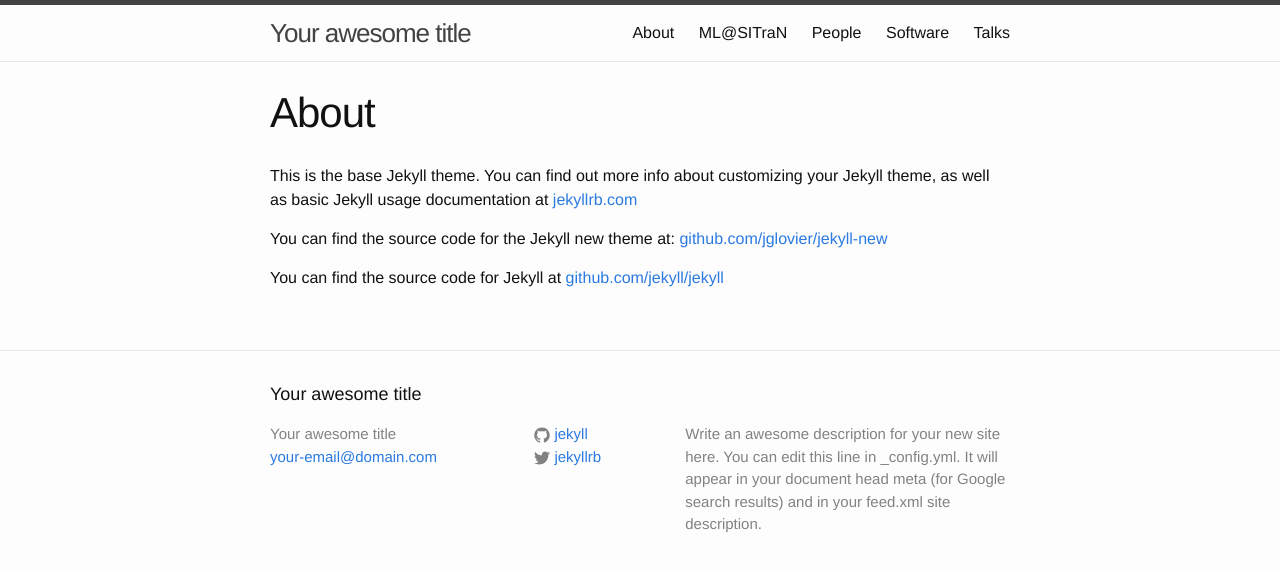
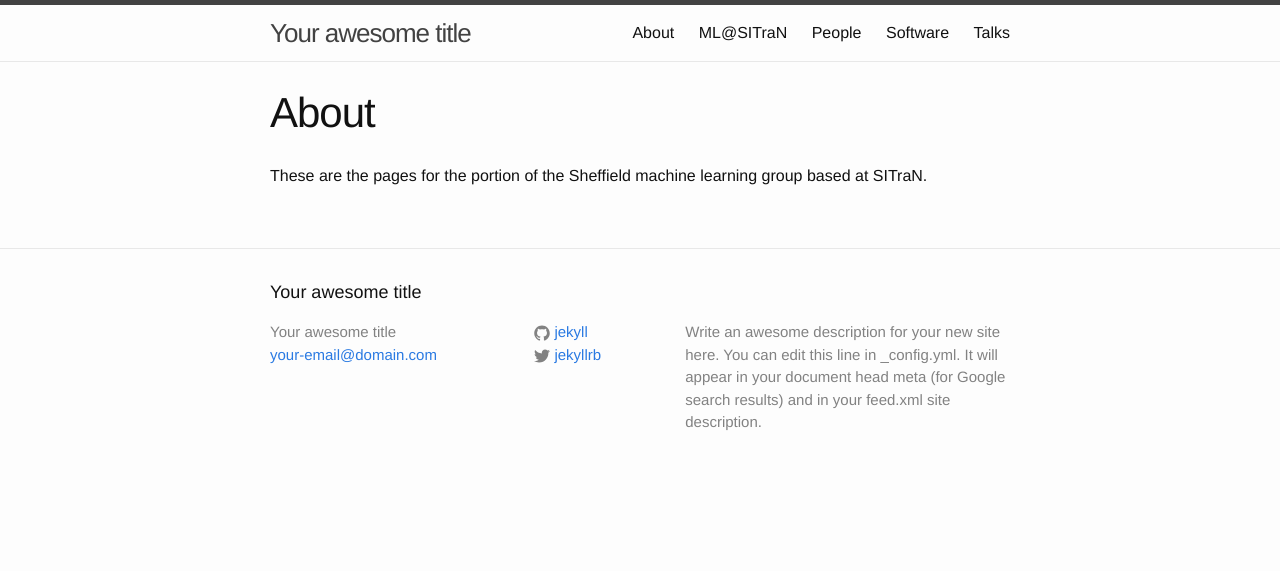
Before and after one commit to SheffieldML/sheffieldml.github.io, a Jekyll site: the page built from about.md, in a window 1280 px wide. Shown: the top 571 px of the page. Built offline with Jekyll 4.4.1, drawn with Linux system fonts in a browser that asks for light colours.

Commit message:
Updated about and software.md

```diff
--- a/about.md
+++ b/about.md
@@ -4,8 +4,4 @@ title: About
 permalink: /about/
 ---
 
-This is the base Jekyll theme. You can find out more info about customizing your Jekyll theme, as well as basic Jekyll usage documentation at [jekyllrb.com](http://jekyllrb.com/)
-
-You can find the source code for the Jekyll new theme at: [github.com/jglovier/jekyll-new](https://github.com/jglovier/jekyll-new)
-
-You can find the source code for Jekyll at [github.com/jekyll/jekyll](https://github.com/jekyll/jekyll)
+These are the pages for the portion of the Sheffield machine learning group based at SITraN.
```
Also changed, not shown: software.md (+1 -1 lines).
